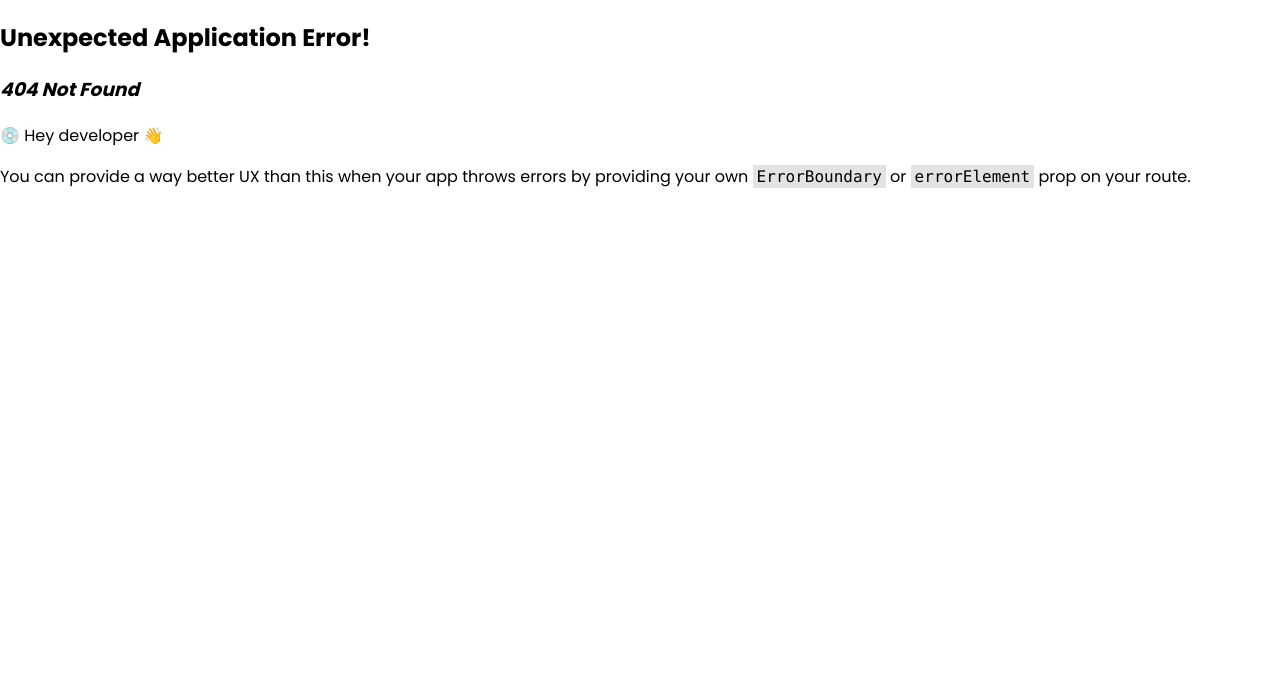
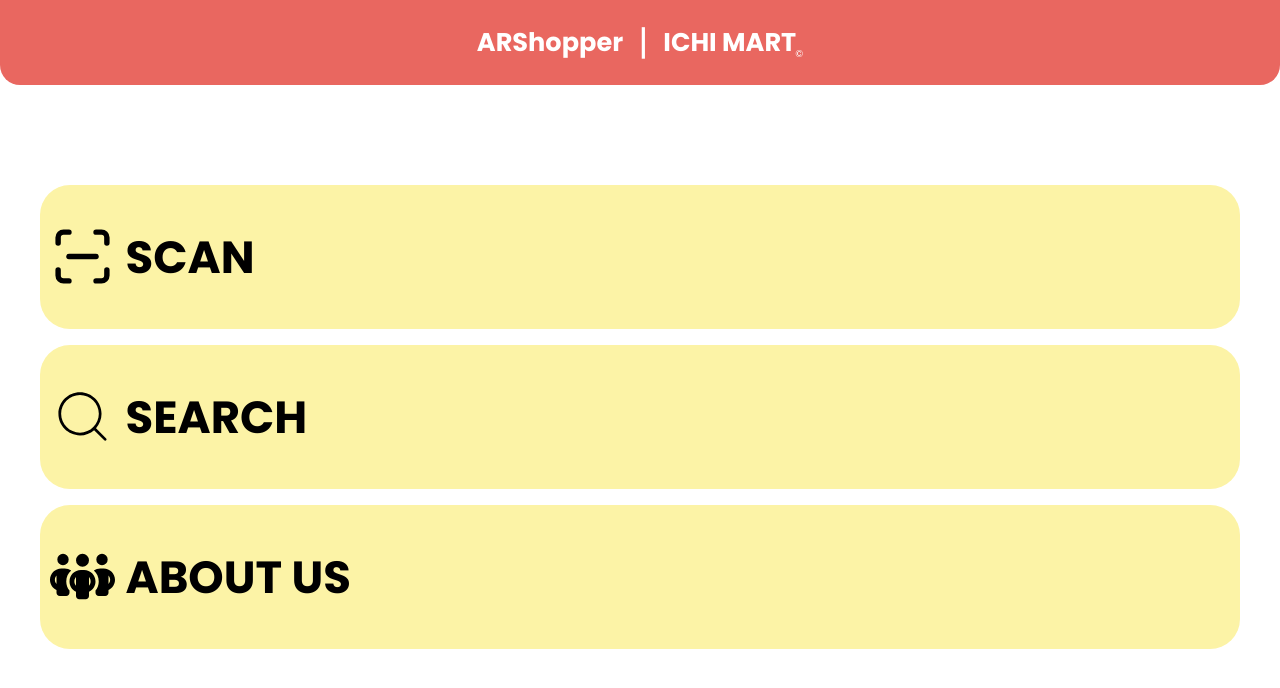
Before and after one commit to rimuelcanada14/sia-arshopperv2, a React (Create React App) app: page /Home in a window 1280 px wide. Before the commit this address had no page. Shown: the top 688 px of the page. Built offline with nearby package versions, Linux system fonts and the light colour scheme.

Commit message:
HOME-SCAN,SEARCH,ABOUT US

```diff
--- a/src/App.js
+++ b/src/App.js
@@ -10,6 +10,8 @@
 import Login from './Login/Login';
 import Signup from './Signup/Signup';
 import Category from './Category/Categories';
+import Home from './Home/Home';
+
 
 const router =createBrowserRouter(
   createRoutesFromElements(
@@ -17,6 +19,7 @@
       <Route index element={<Login />}></Route>
       <Route path = "signup" element={<Signup />}></Route>
       <Route path = "category" element={<Category />}></Route>
+      <Route path = "Home" element={<Home/>}></Route>
     </Route>
   )
 )
--- /dev/null
+++ b/src/Home/Home.css
@@ -0,0 +1,33 @@
+.home-container{
+  display: flex;
+  flex-direction: column;
+  height: 83vh;
+  justify-content: center;
+  margin-left: 2.5em;
+  margin-right: 2.5em;
+}
+.home-icon {
+  position: relative;
+  margin: 8px 0;
+  border-radius: 30px;
+  height: 9em;
+  padding-left: 2em;
+  padding-right: 2em;
+  font-family: Poppins;
+  background-color: #FCF3A6;
+  max-width: 100%;
+  color: black;
+}
+.icon{
+  position: absolute;
+  top: .6em;
+  left: .15em;
+  font-size: 65px;
+}
+.home-categories{
+  position: absolute;
+  font-size: 45px;
+  text-align: center;
+  top: .2em;
+  left: 1.9em;
+}
--- /dev/null
+++ b/src/Home/Home.js
@@ -0,0 +1,46 @@
+import React from 'react';
+import './Home.css';
+import Header from '../components/header';
+import { LuScanLine } from "react-icons/lu";
+import { CiSearch } from "react-icons/ci";
+import { FaPeopleGroup } from "react-icons/fa6";
+import {Link} from 'react-router-dom';
+
+function Home() {
+    return (
+<>
+      <div>
+         <Header />
+      </div>
+        <div>
+
+          <div className='home-container'>
+
+          <Link to ="/signup">
+            <div className='home-icon'>
+              <LuScanLine className="icon"/>
+              <h1 className='home-categories'>SCAN</h1>
+            </div>
+            </Link>
+
+            <div className='home-icon'>
+              <CiSearch className="icon" />
+              <h1 className='home-categories'>SEARCH</h1>
+            </div>
+
+            <div className='home-icon'>
+              <FaPeopleGroup className="icon" />
+              <h1 className='home-categories'>ABOUT US</h1>
+            </div>
+          </div>
+
+        <div className='footer'>
+          {/* Footer content goes here */}
+        </div>
+      </div>
+      </>
+
+    );
+}
+
+export default Home;
```
